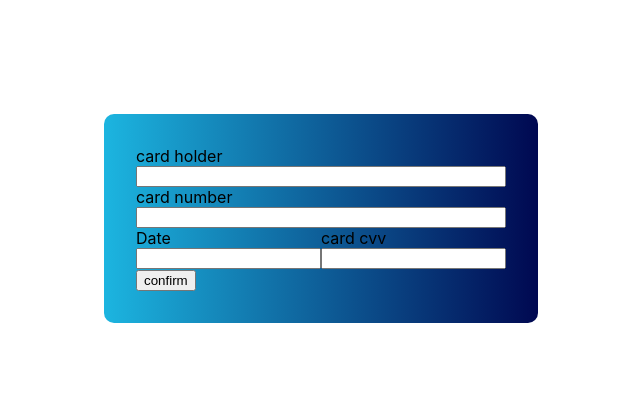
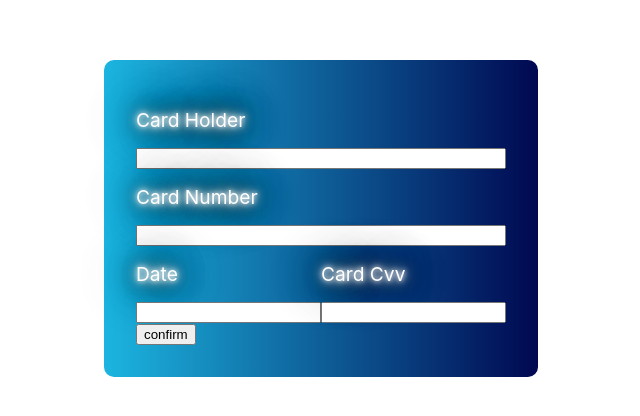
Before and after one commit to BernardoAguayoOrtega/DailyUi, a React (Create React App) app: page / in a window 1280 px wide. Shown: the part 142-558 px from the top of the page, without its empty margins (319-959 px from the left). Built offline with nearby package versions, Linux system fonts and the light colour scheme.

Commit message:
Add text shadown

```diff
--- a/src/challenges/002/002.css
+++ b/src/challenges/002/002.css
@@ -18,6 +18,14 @@
   flex-direction: column;
 }
 
+.element > label {
+  color: white;
+  font-size: 1.2rem;
+  margin: 1rem 0;
+  text-transform: capitalize;
+  text-shadow: 0 0 5px #FFF, 0 0 10px #FFF, 0 0 15px #FFF, 0 0 20px black, 0 0 30px black, 0 0 40px black, 0 0 55px black, 0 0 75px black;
+}
+
 #element1{
   grid-area: a;
 }
```
